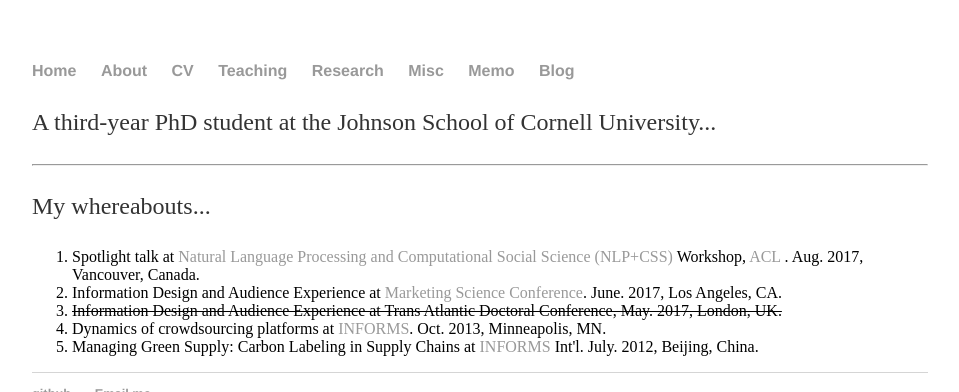
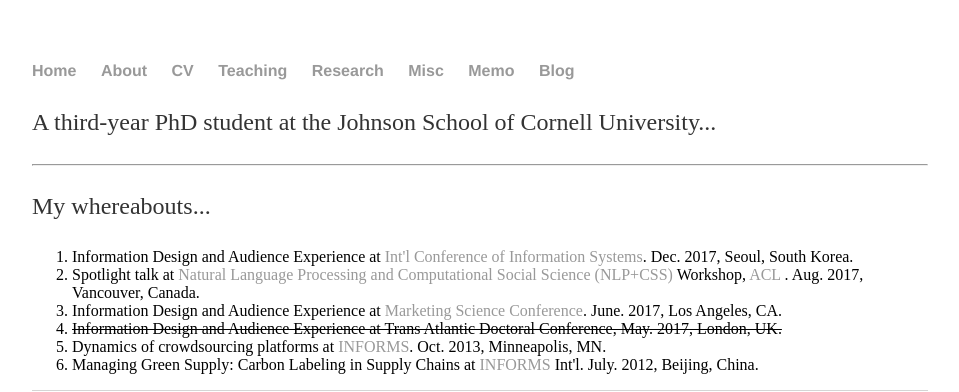
Before and after one commit to shenglih/shenglih.github.io, a Jekyll site: the page built from About/index.html, in a window 1280 px wide, cut to the strip 0-392 px from the top of the page. Shown: the whole strip, without its empty margins (160-1119 px from the left). Built offline with Jekyll 4.4.1, drawn with Linux system fonts in a browser that asks for light colours.

Commit message:
Update index.html

```diff
--- a/About/index.html
+++ b/About/index.html
@@ -9,6 +9,7 @@
 
 	<p> My whereabouts... </p>
 	<ol>
+		<li> Information Design and Audience Experience at <a href="https://icis2017.aisnet.org/"> Int'l Conference of Information Systems</a>. Dec. 2017, Seoul, South Korea.</li>
 		<li> Spotlight talk at <a href="https://sites.google.com/site/nlpandcss/nlp-css-at-acl-2017"> Natural Language Processing and Computational Social Science (NLP+CSS)</a> Workshop, <a href="http://acl2017.org/"> ACL </a>. Aug. 2017, Vancouver, Canada.</li>
 		<li> Information Design and Audience Experience at <a href="https://marketingscience2017.usc.edu/">Marketing Science Conference</a>. June. 2017, Los Angeles, CA. </li>
 		<li> <del> Information Design and Audience Experience at Trans Atlantic Doctoral Conference, May. 2017, London, UK.</del></li>
```
